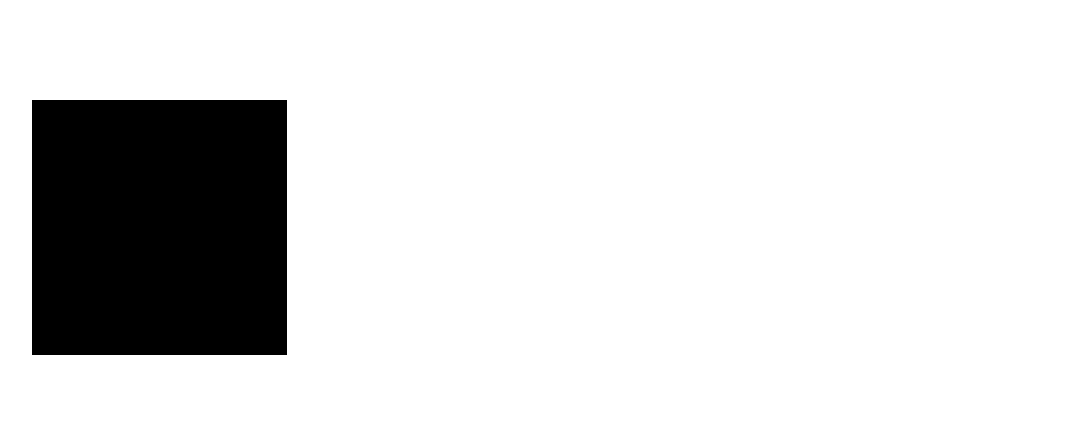
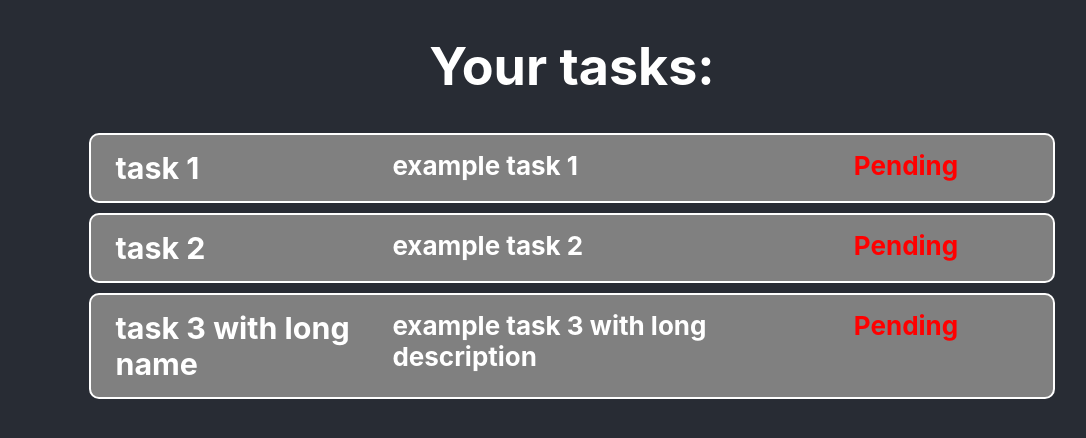
Before and after one commit to ReneSerranoLGFM/curso-reactjs-ejercicios, a React (Create React App) app: page / in a window 1280 px wide. Shown: the top 438 px of the page, without its empty margins (68-1154 px from the left). Built offline with nearby package versions, Linux system fonts and the light colour scheme.

Commit message:
Initial commit, reto5

```diff
--- a/src/App.js
+++ b/src/App.js
@@ -1,11 +1,11 @@
 import "./App.scss";
-import Square from "./components/Square";
+import TaskList from "./components/TaskList";
 
 function App() {
   return (
     <div className="App">
       <header className="App-header">
-        <Square />
+        <TaskList />
       </header>
     </div>
   );
--- a/src/App.scss
+++ b/src/App.scss
@@ -1,6 +1,92 @@
-.square {
-  margin: 100px;
-  width: 255px;
-  height: 255px;
-  background-color: black;
+.App {
+  text-align: center;
 }
+
+.App-logo {
+  height: 40vmin;
+  pointer-events: none;
+}
+
+.App-header {
+  background-color: #282c34;
+  min-height: 100vh;
+  display: flex;
+  flex-direction: column;
+  align-items: center;
+  // justify-content: center;
+  font-size: calc(10px + 2vmin);
+  color: white;
+}
+
+.App-link {
+  color: #61dafb;
+}
+
+.green {
+  color: rgb(3, 185, 3);
+}
+
+.red {
+  color: red;
+}
+
+.TaskComponent {
+  background: gray;
+  border: white solid 2px;
+  border-radius: 10px;
+  margin: 10px;
+  padding: 10px 20px;
+  min-width: 400px;
+  position: relative;
+  text-align: left;
+  display: grid;
+  grid-template-columns: 30% 50% 20%;
+
+  h3, h4 {
+    text-align: left;
+    margin: 5px;
+  }
+
+  .buttonsContainer {
+    position: absolute;
+    top: 15px;
+    right: 10px;
+
+  }
+  button {
+    cursor: pointer;
+  }
+
+}
+
+.TaskAddForm {
+  background: gray;
+  border: white solid 2px;
+  border-radius: 10px;
+  margin: 10px;
+  padding: 10px 20px;
+  min-width: 400px;
+  text-align: left;
+
+  h3, h4 {
+    text-align: left;
+    margin: 10px;
+    cursor: pointer;
+  }
+
+  .formGrid {
+    display: grid;
+    grid-template-columns: 40% 1fr;
+  }
+
+  button {
+    width: 100px;
+    cursor: pointer;
+  }
+}
+
+.flexContainer {
+  display: flex;
+  margin: 10px;
+  justify-content: center;
+}
--- a/src/components/Square.jsx
+++ /dev/null
@@ -1,38 +0,0 @@
-import React from "react";
-import PropTypes from "prop-types";
-
-function Square(props) {
-  const changeColor = (e) => {
-    // Pick random red, green and blue
-    let red = Math.floor(Math.random() * 256);
-    let green = Math.floor(Math.random() * 256);
-    let blue = Math.floor(Math.random() * 256);
-
-    // Assign it to the element background color
-    e.target.style.backgroundColor = `rgb(${red}, ${green}, ${blue})`;
-  };
-
-  let intervalID;
-
-  const changingColors = (e) => {
-    changeColor(e);
-    intervalID = setInterval(() => changeColor(e), 200);
-  };
-
-  const stopChanging = (e) => {
-    clearInterval(intervalID);
-  };
-
-  return (
-    <div
-      className="square"
-      onMouseEnter={changingColors}
-      onMouseLeave={stopChanging}
-      onDoubleClick={stopChanging}
-    ></div>
-  );
-}
-
-Square.propTypes = {};
-
-export default Square;
--- /dev/null
+++ b/src/components/Task.jsx
@@ -0,0 +1,16 @@
+import React from "react";
+import PropTypes from "prop-types";
+
+function TaskComponent(props) {
+  return (
+    <div className="TaskComponent">
+      <h3>{props.task.name}</h3>
+      <h4>{props.task.description}</h4>
+      {props.task.completed ? <h4 className="green">Complete</h4> : <h4 className="red">Pending</h4>}
+    </div>
+  );
+}
+
+TaskComponent.propTypes = {};
+
+export default TaskComponent;
--- /dev/null
+++ b/src/components/TaskList.jsx
@@ -0,0 +1,25 @@
+import React, { useState } from "react";
+import PropTypes from "prop-types";
+import { Task } from "../models/task.class";
+import TaskComponent from "./Task";
+
+function TaskList(props) {
+  const task1 = new Task("task 1", "example task 1", false);
+  const task2 = new Task("task 2", "example task 2", false);
+  const task3 = new Task("task 3 with long name", "example task 3 with long description", false);
+
+  const [tasks, setTasks] = useState([task1, task2, task3]);
+
+  return (
+    <div>
+      <h1>Your tasks:</h1>
+      {tasks.map((task) => {
+        return <TaskComponent task={task} />;
+      })}
+    </div>
+  );
+}
+
+TaskList.propTypes = {};
+
+export default TaskList;
--- /dev/null
+++ b/src/models/task.class.js
@@ -0,0 +1,11 @@
+export class Task {
+  name = "";
+  description = "";
+  completed = false;
+
+  constructor(name, description, completed) {
+    this.name = name;
+    this.description = description;
+    this.completed = completed;
+  }
+}
```
Also changed, not shown: src/components/AddTaskForm.jsx (added).
